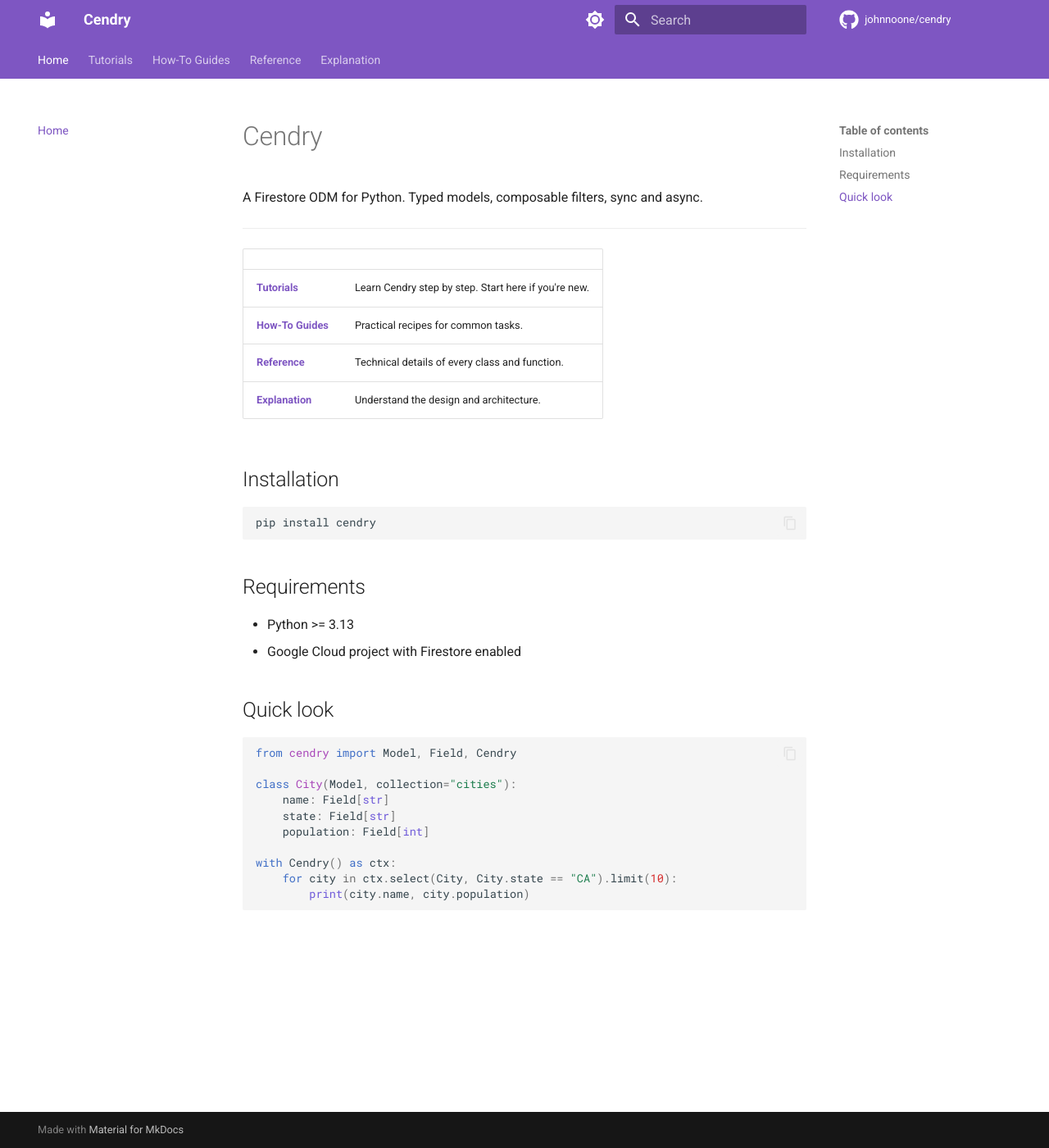
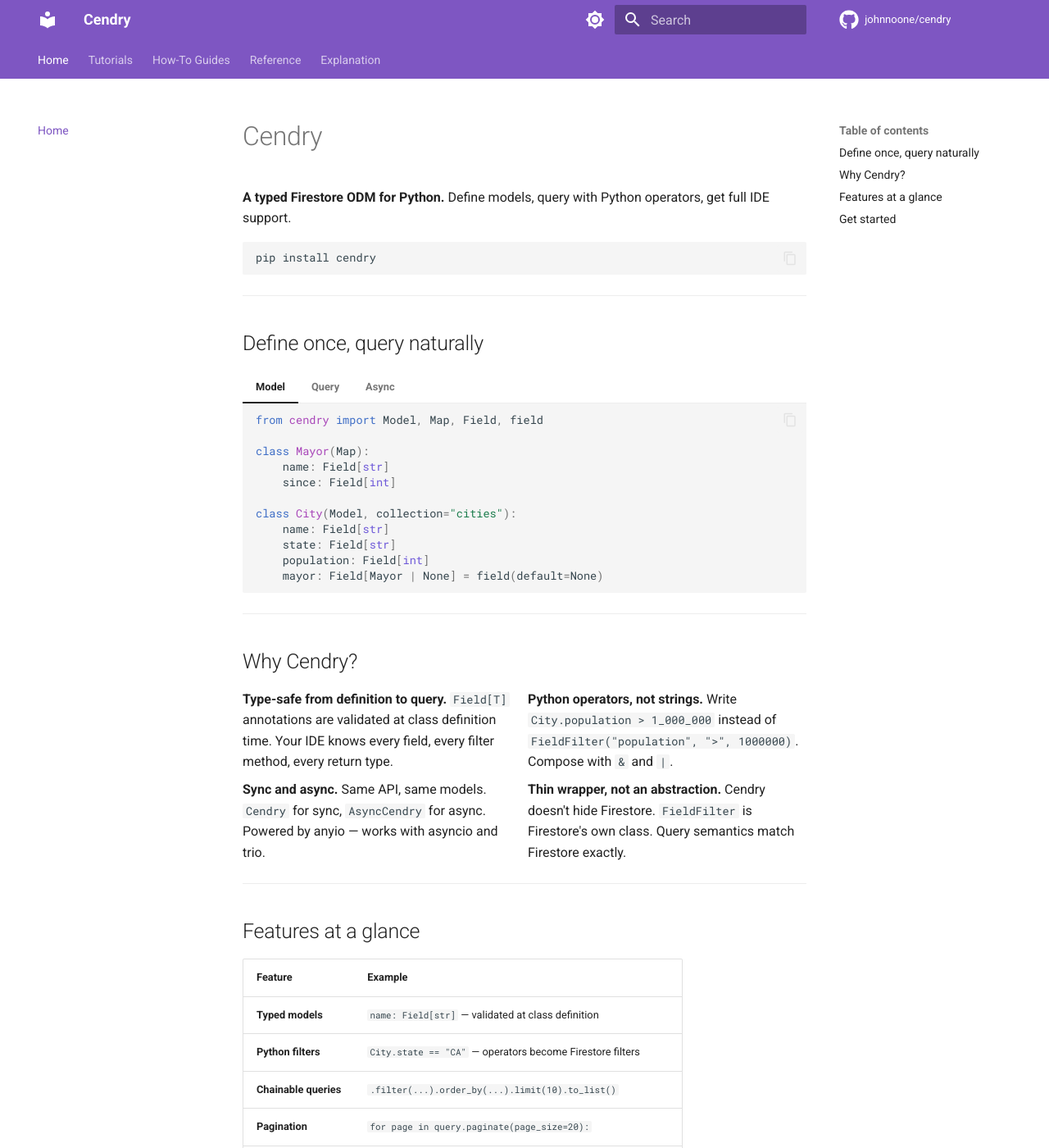
Before and after one commit to johnnoone/cendry, an MkDocs documentation site: the page built from docs/index.md, in a window 1280 px wide and 1400 px high. Shown: the whole window at 82% size. Built offline with MkDocs 1.6.1 and Material for MkDocs 9.7.7, drawn with Linux system fonts in a browser that asks for light colours; comment, search, counter and statistics services are not loaded; some of the changed text lies outside the part shown.

Commit message:
docs: improve homepage with Stripe-inspired design
- Lead with value proposition and install command
- Tabbed code examples (Model / Query / Async)
- Feature highlights with concise descriptions
- Features-at-a-glance table
- Progressive navigation to tutorials, how-to, reference, explanation
- Improved tutorial and how-to index pages with description lists

````diff
--- a/docs/index.md
+++ b/docs/index.md
@@ -1,38 +1,116 @@
 # Cendry
 
-A Firestore ODM for Python. Typed models, composable filters, sync and async.
-
----
-
-| | |
-|---|---|
-| **[Tutorials](tutorials/index.md)** | Learn Cendry step by step. Start here if you're new. |
-| **[How-To Guides](how-to/index.md)** | Practical recipes for common tasks. |
-| **[Reference](reference/index.md)** | Technical details of every class and function. |
-| **[Explanation](explanation/index.md)** | Understand the design and architecture. |
-
-## Installation
+**A typed Firestore ODM for Python.** Define models, query with Python operators, get full IDE support.
 
 ```bash
 pip install cendry
 ```
 
-## Requirements
+---
 
-- Python >= 3.13
-- Google Cloud project with Firestore enabled
+## Define once, query naturally
 
-## Quick look
+=== "Model"
 
-```python
-from cendry import Model, Field, Cendry
+    ```python
+    from cendry import Model, Map, Field, field
 
-class City(Model, collection="cities"):
-    name: Field[str]
-    state: Field[str]
-    population: Field[int]
+    class Mayor(Map):
+        name: Field[str]
+        since: Field[int]
 
-with Cendry() as ctx:
-    for city in ctx.select(City, City.state == "CA").limit(10):
-        print(city.name, city.population)
-```
+    class City(Model, collection="cities"):
+        name: Field[str]
+        state: Field[str]
+        population: Field[int]
+        mayor: Field[Mayor | None] = field(default=None)
+    ```
+
+=== "Query"
+
+    ```python
+    from cendry import Cendry
+
+    with Cendry() as ctx:
+        # Python operators become Firestore filters
+        cities = (
+            ctx.select(City)
+            .filter(City.state == "CA")
+            .order_by(City.population.desc())
+            .limit(10)
+            .to_list()
+        )
+
+        for city in cities:
+            print(city.name, city.population)
+    ```
+
+=== "Async"
+
+    ```python
+    from cendry import AsyncCendry
+
+    async with AsyncCendry() as ctx:
+        city = await ctx.get(City, "SF")
+        print(city.name)
+
+        async for city in ctx.select(City, City.state == "CA"):
+            print(city.population)
+    ```
+
+---
+
+## Why Cendry?
+
+<div class="grid" markdown>
+
+**Type-safe from definition to query.** `Field[T]` annotations are validated at class definition time. Your IDE knows every field, every filter method, every return type.
+
+**Python operators, not strings.** Write `City.population > 1_000_000` instead of `FieldFilter("population", ">", 1000000)`. Compose with `&` and `|`.
+
+**Sync and async.** Same API, same models. `Cendry` for sync, `AsyncCendry` for async. Powered by anyio — works with asyncio and trio.
+
+**Thin wrapper, not an abstraction.** Cendry doesn't hide Firestore. `FieldFilter` is Firestore's own class. Query semantics match Firestore exactly.
+
+</div>
+
+---
+
+## Features at a glance
+
+| Feature | Example |
+|---------|---------|
+| **Typed models** | `name: Field[str]` — validated at class definition |
+| **Python filters** | `City.state == "CA"` — operators become Firestore filters |
+| **Chainable queries** | `.filter(...).order_by(...).limit(10).to_list()` |
+| **Pagination** | `for page in query.paginate(page_size=20):` |
+| **Batch fetch** | `ctx.get_many(City, ["SF", "LA", "NYC"])` |
+| **Field aliases** | `field(alias="displayName")` — Python name ≠ Firestore name |
+| **Enum support** | `Field[Status]` — auto-converts by value or name |
+| **Serialization** | `from_dict(City, {...})` and `to_dict(city)` |
+| **Custom types** | `register_type(Money, deserialize=...)` |
+| **Context manager** | `with Cendry() as ctx:` — auto-closes client |
+
+---
+
+## Get started
+
+<div markdown>
+
+**New to Cendry?** Start with the [First Steps tutorial](tutorials/first-steps.md) — install, define a model, run your first query in 5 minutes.
+
+**Know what you need?** Jump to a [How-To Guide](how-to/index.md) — practical recipes for models, filtering, aliases, async, and more.
+
+**Looking for specifics?** Check the [API Reference](reference/index.md) — every class, method, and parameter documented.
+
+**Want to understand the design?** Read the [Explanation](explanation/index.md) — architecture and design decisions.
+
+</div>
+
+---
+
+<div markdown style="text-align: center; color: #888; font-size: 0.9em;">
+
+Python >= 3.13 · Built on [google-cloud-firestore](https://pypi.org/project/google-cloud-firestore/) and [anyio](https://pypi.org/project/anyio/) · [GitHub](https://github.com/johnnoone/cendry)
+
+</div>
````
Also changed, not shown: docs/how-to/index.md (+20 -7 lines), docs/tutorials/index.md (+8 -3 lines).
